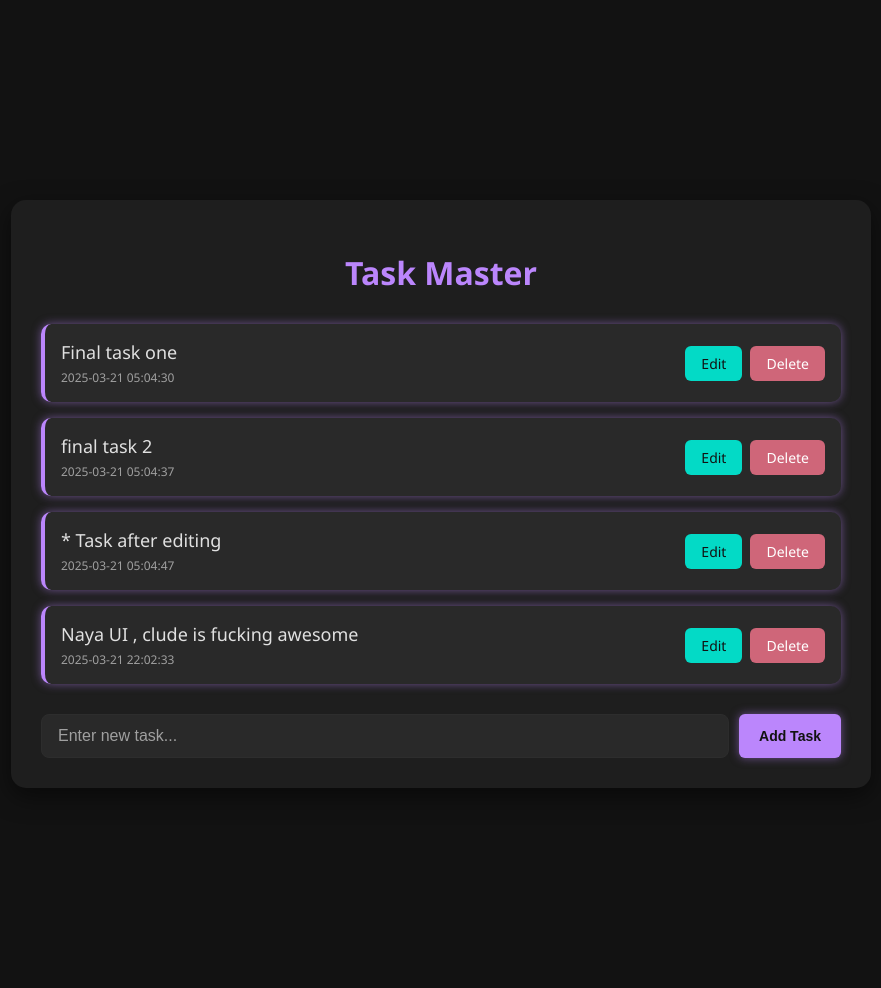
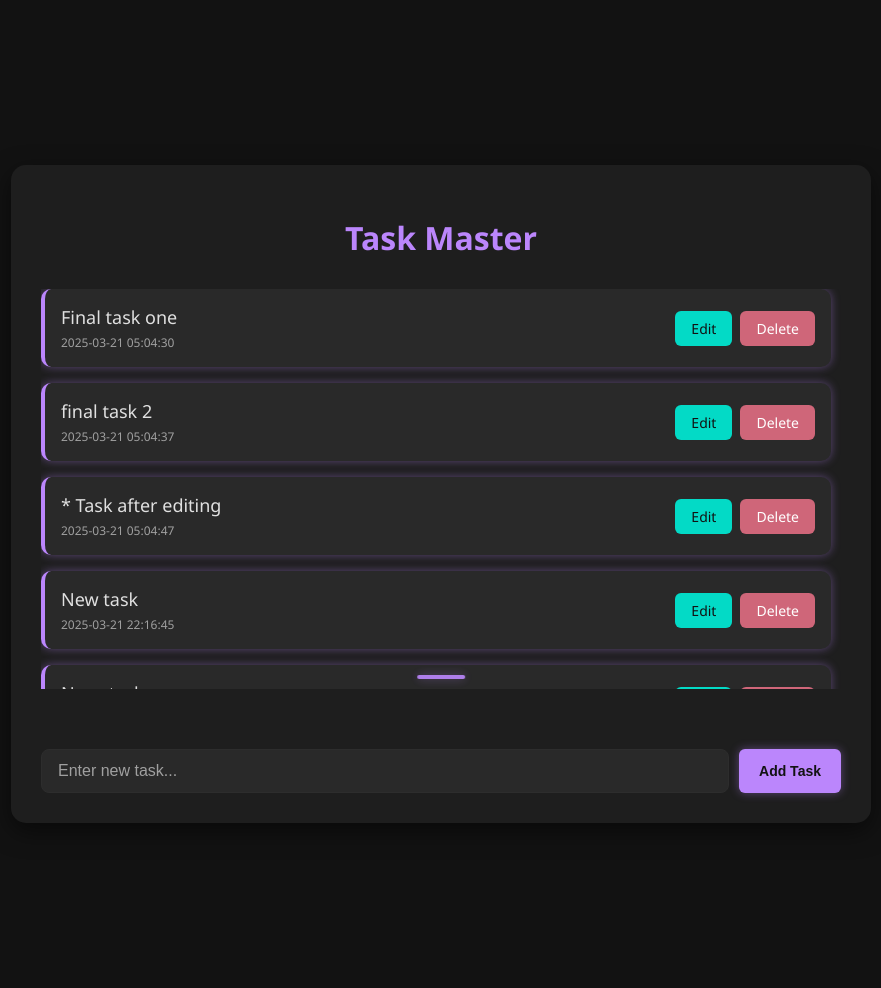
Before and after one commit to Ravikant-jain/Flask_to_do, a Flask app: page / in a window 1280 px wide. Shown: the whole page, without its empty margins (199-1080 px from the left). Run offline with Flask 3, Linux system fonts and the light colour scheme.

Commit message:
More upgrades

```diff
--- a/data/data.json
+++ b/data/data.json
@@ -11,8 +11,16 @@
         "Time": "2025-03-21 05:04:47",
         "Task": "* Task after editing"
     },
+    "4": {
+        "Time": "2025-03-21 22:16:45",
+        "Task": "New task"
+    },
     "5": {
-        "Time": "2025-03-21 22:02:33",
-        "Task": "Naya UI , clude is fucking awesome"
+        "Time": "2025-03-21 22:16:48",
+        "Task": "Naya task"
+    },
+    "6": {
+        "Time": "2025-03-21 22:16:55",
+        "Task": "Badiya sa task"
     }
 }
--- a/static/css/main.css
+++ b/static/css/main.css
@@ -3,12 +3,15 @@
     --bg-color: #121212;
     --card-bg: #1e1e1e;
     --primary: #bb86fc;
-    --primary-glow: rgba(187, 134, 252, 0.50);
+    --primary-glow: rgba(187, 134, 252, 0.40);
     --secondary: #03dac6;
     --danger: #cf6679;
     --text: #e0e0e0;
     --text-secondary: #a0a0a0;
     --border: #2d2d2d;
+    --scrollbar-track: #1e1e1e;
+    --scrollbar-thumb: #3d3d3d;
+    --scrollbar-thumb-hover: var(--primary);
   }
 
   body {
@@ -31,6 +34,9 @@
     padding: 30px;
     border-radius: 15px;
     box-shadow: 0 8px 24px rgba(0, 0, 0, 0.5);
+    display: flex;
+    flex-direction: column;
+    max-height: 80vh;
   }
 
   /* Title */
@@ -42,12 +48,37 @@
     text-align: center;
   }
 
-  /* Task Cards Container */
+  /* Task Cards Container with Scrolling */
   .task-container {
     display: flex;
     flex-direction: column;
     gap: 16px;
     margin-bottom: 30px;
+    overflow-y: auto;
+    max-height: 400px;
+    padding-right: 10px;
+    position: relative;
+    scroll-behavior: smooth;
+  }
+
+  /* Custom Scrollbar */
+  .task-container::-webkit-scrollbar {
+    width: 6px;
+  }
+
+  .task-container::-webkit-scrollbar-track {
+    background: var(--scrollbar-track);
+    border-radius: 10px;
+  }
+
+  .task-container::-webkit-scrollbar-thumb {
+    background: var(--scrollbar-thumb);
+    border-radius: 10px;
+    transition: background 0.3s ease;
+  }
+
+  .task-container::-webkit-scrollbar-thumb:hover {
+    background: var(--scrollbar-thumb-hover);
   }
 
   /* Task Card with Glow Effect */
@@ -61,11 +92,33 @@
     border-left: 4px solid var(--primary);
     transition: transform 0.2s, box-shadow 0.3s;
     box-shadow: 0 0 10px var(--primary-glow);
+    opacity: 0;
+    animation: fadeInUp 0.5s forwards;
   }
+
+  /* Animation for cards on scroll */
+  @keyframes fadeInUp {
+    from {
+      opacity: 0;
+      transform: translateY(20px);
+    }
+    to {
+      opacity: 1;
+      transform: translateY(0);
+    }
+  }
+
+  /* Apply animation delay to cards for staggered effect */
+  .task-card:nth-child(1) { animation-delay: 0.1s; }
+  .task-card:nth-child(2) { animation-delay: 0.2s; }
+  .task-card:nth-child(3) { animation-delay: 0.3s; }
+  .task-card:nth-child(4) { animation-delay: 0.4s; }
+  .task-card:nth-child(5) { animation-delay: 0.5s; }
 
   .task-card:hover {
     transform: translateY(-2px);
     box-shadow: 0 0 20px var(--primary-glow), 0 5px 15px rgba(0, 0, 0, 0.3);
+    z-index: 1;
   }
 
   .task-content {
@@ -90,6 +143,42 @@
     gap: 8px;
   }
 
+  /* Glowing indicator for scrollable content */
+  .scroll-indicator {
+    position: absolute;
+    bottom: 10px;
+    left: 50%;
+    transform: translateX(-50%);
+    width: 50px;
+    height: 4px;
+    background: var(--primary);
+    border-radius: 2px;
+    opacity: 0;
+    box-shadow: 0 0 10px var(--primary-glow);
+    animation: pulse 2s infinite;
+    transition: opacity 0.3s ease;
+  }
+
+  @keyframes pulse {
+    0% {
+      opacity: 0.3;
+      width: 30px;
+    }
+    50% {
+      opacity: 1;
+      width: 50px;
+    }
+    100% {
+      opacity: 0.3;
+      width: 30px;
+    }
+  }
+
+  /* Show scroll indicator when content is scrollable */
+  .task-container.scrollable .scroll-indicator {
+    opacity: 1;
+  }
+
   /* Buttons */
   .btn {
     display: inline-block;
@@ -101,6 +190,28 @@
     transition: 0.3s;
     cursor: pointer;
     border: none;
+    position: relative;
+    overflow: hidden;
+  }
+
+  .btn::after {
+    content: '';
+    position: absolute;
+    top: 50%;
+    left: 50%;
+    width: 5px;
+    height: 5px;
+    background: rgba(255, 255, 255, 0.5);
+    opacity: 0;
+    border-radius: 100%;
+    transform: scale(1, 1) translate(-50%);
+    transform-origin: 50% 50%;
+  }
+
+  .btn:active::after {
+    opacity: 0.3;
+    transform: scale(20, 20) translate(-50%);
+    transition: all 0.5s, opacity 0.3s;
   }
 
   .delete {
--- a/templates/index.html
+++ b/templates/index.html
@@ -8,7 +8,7 @@
 <div class="container">
     <h1 class="title">Task Master</h1>
 
-    <div class="task-container">
+    <div class="task-container" id="taskContainer">
         {% if tasks %}
             {% for task in tasks %}
                 <div class="task-card">
@@ -22,6 +22,7 @@
                     </div>
                 </div>
             {% endfor %}
+            <div class="scroll-indicator"></div>
         {% else %}
             <div class="empty-state">
                 <p>No tasks yet. Add your first task below!</p>
@@ -34,4 +35,88 @@
         <input class="btn add" type="submit" value="Add Task">
     </form>
 </div>
+
+<script>
+    document.addEventListener('DOMContentLoaded', function() {
+        const taskContainer = document.getElementById('taskContainer');
+
+        // Check if content is scrollable
+        function checkScrollable() {
+            const isScrollable = taskContainer.scrollHeight > taskContainer.clientHeight;
+            if (isScrollable) {
+                taskContainer.classList.add('scrollable');
+            } else {
+                taskContainer.classList.remove('scrollable');
+            }
+        }
+
+        // Run on load
+        checkScrollable();
+
+        // Add scroll animation for new elements entering viewport
+        const observer = new IntersectionObserver((entries) => {
+            entries.forEach(entry => {
+                if (entry.isIntersecting) {
+                    entry.target.style.opacity = '1';
+                    entry.target.style.transform = 'translateY(0)';
+                }
+            });
+        }, { threshold: 0.1 });
+
+        // Observe all task cards
+        document.querySelectorAll('.task-card').forEach(card => {
+            observer.observe(card);
+        });
+
+        // Add futuristic ripple effect to scrollbar as user scrolls
+        taskContainer.addEventListener('scroll', function() {
+            const scrollPercentage = (taskContainer.scrollTop / (taskContainer.scrollHeight - taskContainer.clientHeight)) * 100;
+            const indicator = document.querySelector('.scroll-indicator');
+
+            // Pulse animation based on scroll position
+            indicator.style.opacity = 1;
+            indicator.style.width = `${30 + (scrollPercentage / 5)}px`;
+
+            // Create ripple effect
+            const ripple = document.createElement('div');
+            ripple.style.position = 'absolute';
+            ripple.style.width = '10px';
+            ripple.style.height = '10px';
+            ripple.style.backgroundColor = 'var(--primary)';
+            ripple.style.borderRadius = '50%';
+            ripple.style.left = `${scrollPercentage}%`;
+            ripple.style.top = '0';
+            ripple.style.transform = 'translateX(-50%)';
+            ripple.style.opacity = '0.7';
+            ripple.style.boxShadow = '0 0 8px var(--primary-glow)';
+            ripple.style.transition = 'all 0.5s ease';
+
+            taskContainer.appendChild(ripple);
+
+            setTimeout(() => {
+                ripple.style.width = '5px';
+                ripple.style.height = '5px';
+                ripple.style.opacity = '0';
+            }, 10);
+
+            setTimeout(() => {
+                ripple.remove();
+            }, 500);
+        });
+
+        // Auto-scroll animation for initial load
+        let initialScrollPos = 0;
+        const autoscrollInterval = setInterval(() => {
+            if (initialScrollPos < 100) {
+                taskContainer.scrollTop = initialScrollPos;
+                initialScrollPos += 2;
+            } else {
+                clearInterval(autoscrollInterval);
+                setTimeout(() => {
+                    taskContainer.scrollTop = 0;
+                }, 500);
+            }
+        }, 10);
+    });
+</script>
 {% endblock %}
```
